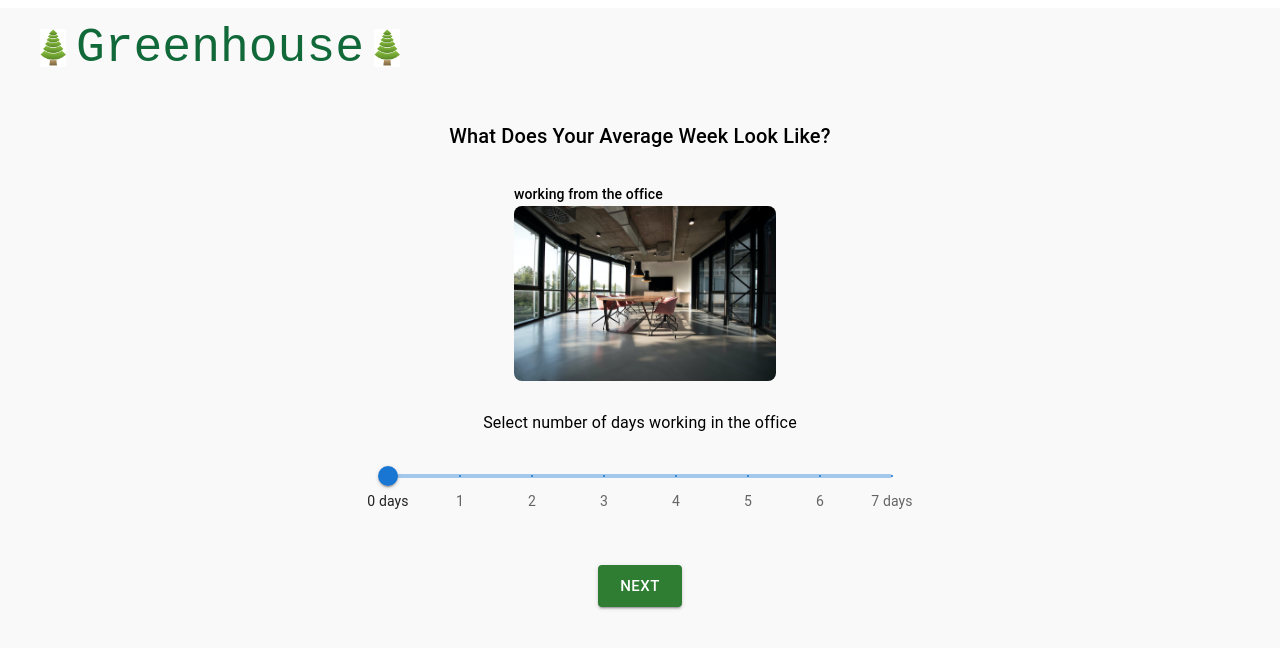
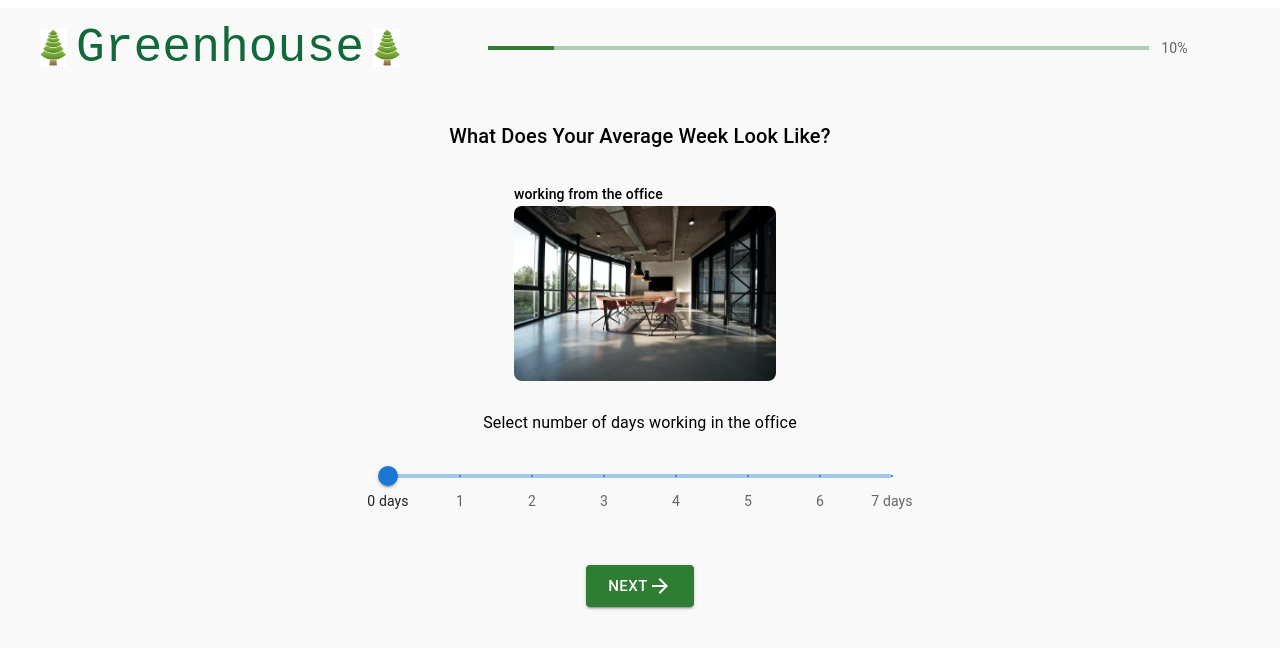
Before and after one commit to Cyclomaniac758/Imprint, a React (Create React App) app: page /calculator in a window 1280 px wide. Shown: the top 648 px of the page. Built offline with nearby package versions, Linux system fonts and the light colour scheme.

Commit message:
Updated next and back button to be consistent and implemented progress bar functionality. Needs tweaking

```diff
--- a/src/App.js
+++ b/src/App.js
@@ -4,7 +4,7 @@ import Home2 from './pages/Home2';
 import InTheOffice from './pages/InTheOffice';
 import Hybrid from './pages/Hybrid';
 import Result from "./pages/Result";
-import Calculator from "./pages/Calculator";
+import Calculator from "./pages/calculator/Calculator";
 
 function App() {
   return (
--- a/src/fromHomePages/Page1.js
+++ b/src/fromHomePages/Page1.js
@@ -7,7 +7,7 @@ function Page1(props) {
     const marks = [
         {
             value: 0,
-            label: '0hrs'
+            label: '0 hrs'
         },
         {
             value: .5,
@@ -63,7 +63,7 @@ function Page1(props) {
         },
         {
             value: 8,
-            label: '8hrs'
+            label: '8+ hrs'
         }
     ];
 
--- a/src/pages/FromHome.js
+++ b/src/pages/FromHome.js
@@ -7,7 +7,7 @@ import React, { useState } from "react";
 import Page3 from "../fromHomePages/Page3";
 import { useNavigate } from "react-router-dom";
 import ArrowBackIcon from '@mui/icons-material/ArrowBack';
-
+import ArrowForwardIcon from '@mui/icons-material/ArrowForward';
 
 // real factor values still needed
 const connectionFactors = {
@@ -67,6 +67,7 @@ function FromHome(props) {
             props.calculateResult();
         }
         else if (props.page < 8) {
+            props.setProgress(props.progress+10);
             props.setPage(props.page+1);
             console.log(props.page);
             console.log(props.officeComplete);
@@ -76,6 +77,11 @@ function FromHome(props) {
     }
 
     function backButtonClick() {
+        if (props.page === 3) {
+            props.setProgress(20);
+        } else {
+            props.setProgress(props.progress-10);
+        }
         props.setPage(props.page-1);
     }
 
@@ -92,8 +98,8 @@ function FromHome(props) {
             {(props.page === 6 || props.page === 3) && <Page1 updateHours={updateHours}/>}
             {(props.page === 7 || props.page === 4)  && <Page2 setCamera={setCamera} camera={camera} setZoom={setZoom} connection={connection} setConnection={setConnection}/>}
             {(props.page === 8 || props.page === 5) && <Page3 setHeatingHours={setHeatingHours} setHeating={setHeating}/>}
-            <Button color='secondary' size='large' sx={{mt: '50px  ', mr: '20px'}} onClick={backButtonClick}><ArrowBackIcon/>{'BACK'}</Button>
-            <Button variant='contained' color='success' size='large' sx={{mt: '50px  '}} onClick={buttonClick}>{(props.page===8 || (props.officeComplete&&props.page===5)) ? 'CALCULATE' : 'NEXT'}</Button>
+            <Button variant='contained' color='secondary' size='large' sx={{mt: '50px  ', mr: '20px'}} onClick={backButtonClick}><ArrowBackIcon/>{'BACK'}</Button>
+            <Button variant='contained' color='success' size='large' sx={{mt: '50px  '}} onClick={buttonClick}>{(props.page===8 || (props.officeComplete&&props.page===5)) ? 'CALCULATE' : 'NEXT'}<ArrowForwardIcon/></Button>
         </div>
     )
 }
--- a/src/pages/InTheOffice.js
+++ b/src/pages/InTheOffice.js
@@ -6,6 +6,7 @@ import OfficePage1 from "../fromOfficePages/OfficePage1";
 import OfficePage2 from "../fromOfficePages/OfficePage2";
 import OfficePage3 from "../fromOfficePages/OfficePage3";
 import ArrowBackIcon from '@mui/icons-material/ArrowBack';
+import ArrowForwardIcon from '@mui/icons-material/ArrowForward';
 
 const commuteFactors = {
     'Car-Petrol': 0.265,
@@ -32,13 +33,20 @@ function InTheOffice(props) {
             props.calculateResult();
         } else if (props.page===5 && !props.officeComplete) {
             props.setOfficeComplete(true);
+            props.setProgress(props.progress+10);
             props.setPage(props.page+1);
         } else {
+            props.setProgress(props.progress+10);
             props.setPage(props.page+1);
         }
     }
 
     function backButtonClick() {
+        if (props.page === 3) {
+            props.setProgress(20);
+        } else {
+            props.setProgress(props.progress-10);
+        }
         props.setPage(props.page-1);
     }
 
@@ -51,8 +59,8 @@ function InTheOffice(props) {
             {props.page === 3 && <OfficePage1 setDistance={setDistance}/>}
             {props.page === 4 && <OfficePage2 vehicles={vehicles} setVehicles={setVehicles}/>}
             {props.page === 5 && <OfficePage3 vehicles={vehicles} setVehicles={setVehicles} vehicleDays={vehicleDays} setVehicleDays={setVehicleDays}/>}
-            <Button color='secondary' size='large' sx={{mt: '50px  ', mr: '20px'}} onClick={backButtonClick}><ArrowBackIcon/>{'BACK'}</Button>
-            <Button variant='contained' color='success' size='large' sx={{mt: '50px  '}} onClick={buttonClick}>{(props.homeComplete&&props.page===5) ? 'CALCULATE' : 'NEXT'}</Button>
+            <Button variant='contained' color='secondary' size='large' sx={{mt: '50px  ', mr: '20px'}} onClick={backButtonClick}><ArrowBackIcon/>{'BACK'}</Button>
+            <Button variant='contained' color='success' size='large' sx={{mt: '50px  '}} onClick={buttonClick}>{(props.homeComplete&&props.page===5) ? 'CALCULATE' : 'NEXT'}<ArrowForwardIcon/></Button>
         </div>
     )
 }
--- a/src/pages/WeekBreakdown.js
+++ b/src/pages/WeekBreakdown.js
@@ -5,6 +5,7 @@ import home2 from '../images/home2.jpg';
 import office from '../images/office.jpg'
 import {Button} from "@mui/material";
 import ArrowBackIcon from '@mui/icons-material/ArrowBack';
+import ArrowForwardIcon from '@mui/icons-material/ArrowForward';
 
 import React from "react";
 
@@ -63,11 +64,17 @@ function WeekBreakdown(props) {
         if (props.daysFromHome===0 && props.page>1) {
             props.setHomeComplete(true);
         }
+        if (props.page === 1) {
+            props.setProgress(20);
+        } else {
+            props.setProgress(50);
+        }
         props.setPage(props.page+1);
     }
 
     function backButtonClick() {
         props.setPage(props.page-1);
+        props.setProgress(10);
     }
 
     return (
@@ -88,8 +95,8 @@ function WeekBreakdown(props) {
                 <Container sx={{width: '50%', mt: '3vh'}}>
                     <Slider defaultValue={0} min={0} max={7} marks={marks} step={1} onChange={props.page===1 ? updateDaysFromOFfice : updateDaysFromHome}/>
                 </Container>
-                {props.page===2 && <Button color='secondary' size='large' sx={{mt: '50px  ', mr: '20px'}} onClick={backButtonClick}><ArrowBackIcon/>{'BACK'}</Button>}
-                <Button variant='contained' color='success' size='large' sx={{mt: '50px  '}} onClick={buttonClick}>{'NEXT'}</Button>
+                {props.page===2 && <Button variant='contained' color='secondary' size='large' sx={{mt: '50px  ', mr: '20px'}} onClick={backButtonClick}><ArrowBackIcon/>{'BACK'}</Button>}
+                <Button variant='contained' color='success' size='large' sx={{mt: '50px  '}} onClick={buttonClick}>{'NEXT'}<ArrowForwardIcon/></Button>
             </Container>
         </div>
     )
--- a/src/pages/Calculator.js
+++ b/src/pages/calculator/Calculator.js
@@ -1,11 +1,14 @@
-import Logo from "../logo/Logo";
-import './pages.css';
+import Logo from "../../logo/Logo";
+import '../pages.css';
 import {Container} from "@mui/system";
 import React, {useState} from "react";
 import {useNavigate} from "react-router-dom";
-import WeekBreakdown from "./WeekBreakdown";
-import InTheOffice from "./InTheOffice";
-import FromHome from "./FromHome";
+import WeekBreakdown from "../WeekBreakdown";
+import InTheOffice from "../InTheOffice";
+import FromHome from "../FromHome";
+import Stack from '@mui/material/Stack';
+import { Box } from "@mui/material";
+import LinearProgressWithLabel from "./ProgressBar";
 
 const commuteFactors = {
     'Car-Petrol': 0.265,
@@ -24,6 +27,7 @@ const commuteFactors = {
 function Calculator() {
     const navigate = useNavigate();
     const [page, setPage] = useState(1);
+    const [progress, setProgress] = useState(10);
 
     const [daysFromOffice, setDaysFromOffice] = useState(0);
     const [daysFromHome, setDaysFromHome] = useState(0);
@@ -56,11 +60,16 @@ function Calculator() {
         <div className="page">
             <header className="heading">
                 <Logo/>
+                <Box sx={{ width: '100%', textAlign: 'center', height: '100%'}}>
+                    <Stack sx={{ width: '80%', color: 'grey.500', m: 'auto auto'}} spacing={2}>
+                        <LinearProgressWithLabel value={progress} />
+                    </Stack>
+                </Box>
             </header>
             <Container sx={{textAlign: "center", height: '100vh', justifyContent: 'center'}}>
-                {(page === 1 || page === 2) && <WeekBreakdown page={page} setPage={setPage} daysFromOffice={daysFromOffice} daysFromHome={daysFromHome} setDaysFromOffice={setDaysFromOffice} setDaysFromHome={setDaysFromHome} setOfficeComplete={setOfficeComplete} setHomeComplete={setHomeComplete}/>}
-                {(page>2 && !officeComplete) && <InTheOffice page={page} setPage={setPage} setOfficeComplete={setOfficeComplete} calculateResult={calculateResult} homeComplete={homeComplete}/>}
-                {(officeComplete && page>2 && !homeComplete) && <FromHome page={page} setPage={setPage} calculateResult={calculateResult} officeComplete={officeComplete}/>}
+                {(page === 1 || page === 2) && <WeekBreakdown page={page} setPage={setPage} daysFromOffice={daysFromOffice} daysFromHome={daysFromHome} setDaysFromOffice={setDaysFromOffice} setDaysFromHome={setDaysFromHome} setOfficeComplete={setOfficeComplete} setHomeComplete={setHomeComplete} setProgress={setProgress}/>}
+                {(page>2 && !officeComplete) && <InTheOffice page={page} setPage={setPage} setOfficeComplete={setOfficeComplete} calculateResult={calculateResult} homeComplete={homeComplete} setProgress={setProgress} progress={progress}/>}
+                {(officeComplete && page>2 && !homeComplete) && <FromHome page={page} setPage={setPage} calculateResult={calculateResult} officeComplete={officeComplete} setProgress={setProgress} progress={progress}/>}
             </Container>
         </div>
     )
--- /dev/null
+++ b/src/pages/calculator/ProgressBar.js
@@ -0,0 +1,30 @@
+import * as React from 'react';
+import PropTypes from 'prop-types';
+import LinearProgress from '@mui/material/LinearProgress';
+import Typography from '@mui/material/Typography';
+import Box from '@mui/material/Box';
+
+function LinearProgressWithLabel(props) {
+  return (
+    <Box sx={{ display: 'flex', alignItems: 'center', paddingTop: '30px' }}>
+      <Box sx={{ width: '100%', mr: 1 }}>
+        <LinearProgress color='success' variant="determinate" {...props} />
+      </Box>
+      <Box sx={{ minWidth: 35 }}>
+        <Typography variant="body2" color="text.secondary">{`${Math.round(
+          props.value,
+        )}%`}</Typography>
+      </Box>
+    </Box>
+  );
+}
+
+LinearProgressWithLabel.propTypes = {
+  /**
+   * The value of the progress indicator for the determinate and buffer variants.
+   * Value between 0 and 100.
+   */
+  value: PropTypes.number.isRequired,
+};
+
+export default LinearProgressWithLabel;
--- a/src/pages/pages.css
+++ b/src/pages/pages.css
@@ -4,6 +4,7 @@
     flex-direction: row;
     margin-top: 1vh;
     margin-left: 5vh;
+    justify-content: center;
 }
 
 .page {
```
